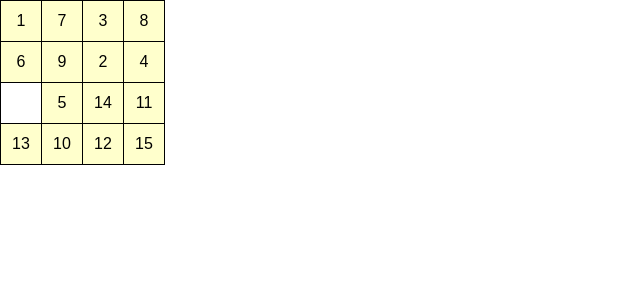
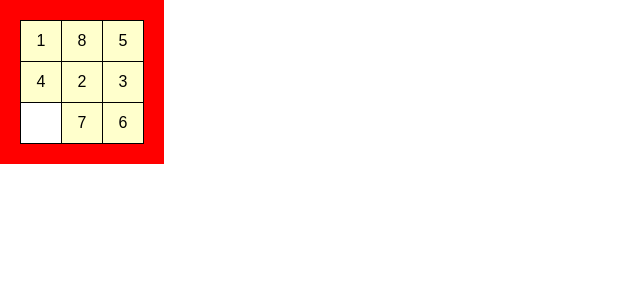
Before and after one commit to bobi4597/15puzzle, a React (Create React App) app: page / in a window 1280 px wide. Shown: the top 300 px of the page, without its empty margins (0-640 px from the left). Built offline with nearby package versions, Linux system fonts and the light colour scheme.

Commit message:
Add GUI indicator whether the puzzle is solved
- When the puzzle is not solved, it is surrounded with red border.
- When the puzzle becomes solved, the border turns green.

```diff
--- a/src/App.js
+++ b/src/App.js
@@ -1,12 +1,18 @@
 import React, { Component } from 'react';
+import styled from 'styled-components';
 import Puzzle from './view/Puzzle';
 import GameController from "./controller/game-controller";
+
+const PuzzleWrapper = styled.div`
+  display: inline-flex;
+  flex-direction: column;
+`;
 
 class App extends Component {
 
   constructor(props) {
     super(props);
-    this.gameController = new GameController(4);
+    this.gameController = new GameController(3);
     this.state = {
       board: this.gameController.getBoard(),
     }
@@ -23,7 +29,12 @@ class App extends Component {
   render() {
     const { board } = this.state;
     return (
-      <Puzzle board={board} moveTileAtPosition={(rowIndex, colIndex) => this.moveTileAtPosition(rowIndex, colIndex)}/>
+      <PuzzleWrapper>
+        <Puzzle board={board}
+                moveTileAtPosition={(rowIndex, colIndex) => this.moveTileAtPosition(rowIndex, colIndex)}
+                isSolved={this.gameController.isPuzzleSolved()}
+        />
+      </PuzzleWrapper>
     );
   }
 }
--- a/src/view/Puzzle.jsx
+++ b/src/view/Puzzle.jsx
@@ -1,6 +1,13 @@
 import React from 'react';
 import styled from 'styled-components';
 import { switchProp } from 'styled-tools';
+
+const PuzzleSolvedIndicator = styled.div`
+  border: 20px solid ${switchProp('isSolved', {
+    true: 'green',
+    false: 'red',
+  })};
+`;
 
 const StyledPuzzle = styled.div`
   display: inline-flex;
@@ -28,7 +35,7 @@ const Cell = styled.div`
 })};
 `;
 
-const Puzzle = ({ board, moveTileAtPosition }) => {
+const Puzzle = ({ board, moveTileAtPosition, isSolved }) => {
   const rows = board.map((row, rowIndex) => (
     <Row key={rowIndex}>
       {row.map((value, colIndex) =>
@@ -38,7 +45,11 @@ const Puzzle = ({ board, moveTileAtPosition }) => {
     </Row>
   ));
 
-  return <StyledPuzzle>{rows}</StyledPuzzle>
+  return (
+    <PuzzleSolvedIndicator isSolved={isSolved}>
+      <StyledPuzzle>{rows}</StyledPuzzle>
+    </PuzzleSolvedIndicator>
+  );
 };
 
 export default Puzzle;
```
